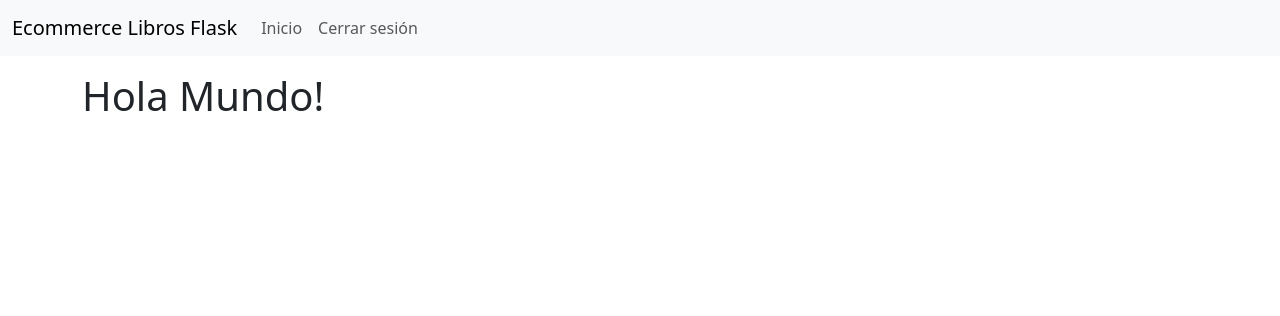
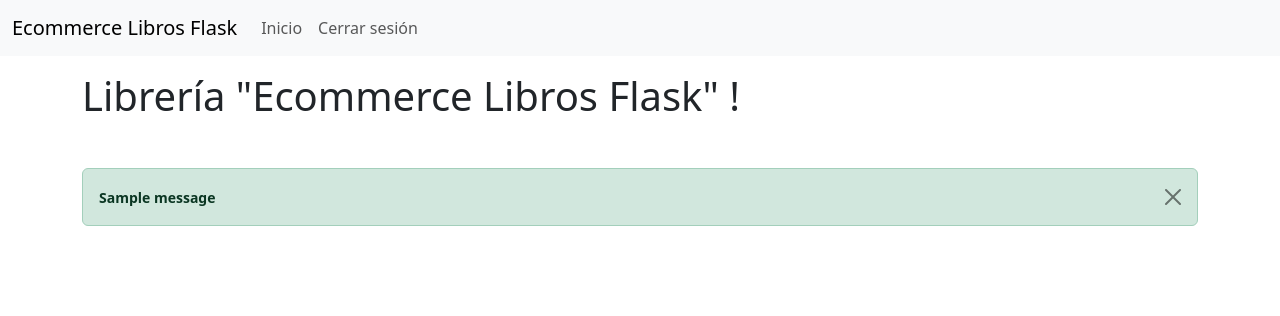
Before and after one commit to andresgc04/Ecommerce_Libros_Flask, a Flask app: page / in a window 1280 px wide. Shown: the top 316 px of the page. Run offline with Flask 3, Linux system fonts and the light colour scheme; one stand-in notice (Sample message) is shown; some libraries are stand-ins or nearby versions.

Commit message:
Agregando Archivos Constantes y Categorias De Mensajes Flasheds

```diff
--- a/app/__init__.py
+++ b/app/__init__.py
@@ -7,6 +7,8 @@ from .models.ModelBook import ModelBook
 from .models.ModelUser import ModelUser
 
 from .models.entities.Users import Users
+
+from .consts import *
 
 app = Flask(__name__)
 
@@ -45,9 +47,11 @@ def login():
 
             login_user(user_loged)
 
+            flash(WELCOME_MESSAGE, 'success')
+
             return redirect(url_for('index'))
         else:
-            flash('Credenciales Inválidas....')
+            flash(LOGIN_INVALID_CREDENTIALS, 'warning')
             return render_template('auth/login.html')
     else:
         return render_template('auth/login.html')
@@ -56,7 +60,7 @@ def login():
 def logout():
     logout_user()
 
-    flash('Cerraste sesión exitosamente.')
+    flash(LOGOUT, 'success')
 
     return redirect(url_for('login'))
 
--- /dev/null
+++ b/app/consts.py
@@ -0,0 +1,5 @@
+LOGIN_INVALID_CREDENTIALS = '¡Usuario o Password incorrecto!'
+
+LOGOUT = 'Cerraste sesión exitosamente.'
+
+WELCOME_MESSAGE = '¡Bienvenido(a) a la librería "Ecommerce Libros Flask" !'
--- a/app/templates/index.html
+++ b/app/templates/index.html
@@ -3,7 +3,27 @@
 {% block container %}
 <div class="row">
   <div class="col-sm-12 col-md-12 col-lg-12 col-xl-12">
-    <h1>Hola Mundo!</h1>
+    <h1>Librería "Ecommerce Libros Flask" !</h1>
+
+    {% with messages = get_flashed_messages() %}
+    {% if messages %}
+    <br />
+    {% for message in messages %}
+    <div
+      class="alert alert-success alert-dismissible fade show mt-3"
+      role="alert"
+    >
+      <strong style="font-size: 14px">{{ message }}</strong>
+      <button
+        type="button"
+        class="btn-close"
+        data-bs-dismiss="alert"
+        aria-label="Close"
+      ></button>
+    </div>
+    {% endfor %}
+    {% endif %}
+    {% endwith %}
   </div>
 </div>
 {% endblock %}
```
Also changed, not shown: app/templates/auth/login.html (+11 -3 lines).
